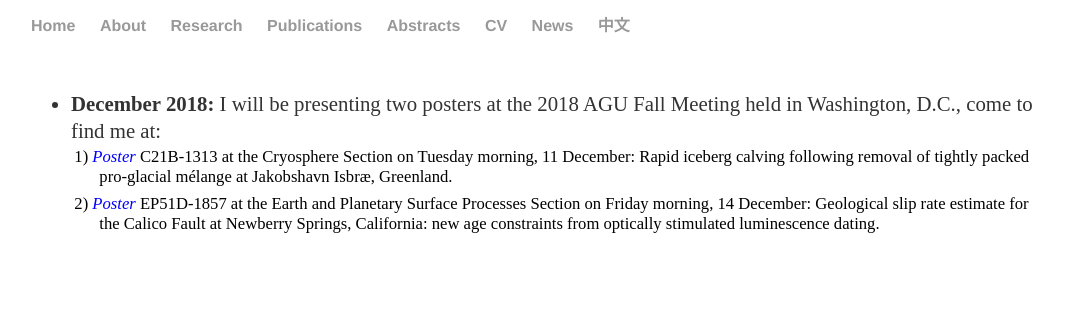
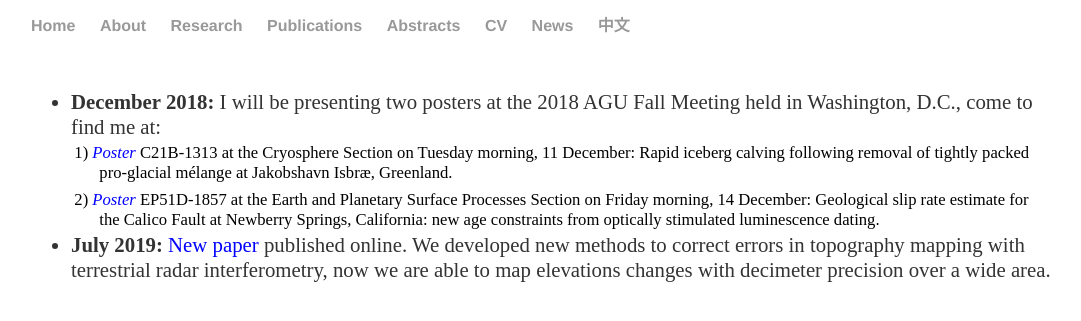
Before and after one commit to suruixie/suruixie.github.io, a Jekyll site: the page built from news/index.html, in a window 1280 px wide. Shown: the top 321 px of the page, without its empty margins (97-1178 px from the left). Built offline with Jekyll 4.4.1, drawn with Linux system fonts in a browser that asks for light colours.

Commit message:
Update index.html

```diff
--- a/news/index.html
+++ b/news/index.html
@@ -5,12 +5,14 @@ title: Surui's updates
 <div class="news">
 	<br style="line-height:1.5em">
 	<ul class="news_list">
-	<li style="line-height:130%; font-size:1.0em;"><strong>December 2018:</strong> I will be presenting two posters at the 2018 AGU Fall Meeting held in Washington, D.C., come to find me at:
+	<li style="line-height:120%; font-size:1.0em;"><strong>December 2018:</strong> I will be presenting two posters at the 2018 AGU Fall Meeting held in Washington, D.C., come to find me at:
 		<p  class="publist" style="font-size:0.8em;">
 			1) <em><a href="../files/2018/Xie_AGU18.pdf" style="color:#0000FF;">Poster</a></em> C21B-1313 at the Cryosphere Section on Tuesday morning, 11 December: Rapid iceberg calving following removal of tightly packed pro-glacial mélange at Jakobshavn Isbræ, Greenland.
 		<p  class="publist" style="font-size:0.8em;">
 			2) <em><a href="../files/2018/Figueiredo_AGU18.pdf" style="color:#0000FF;">Poster</a></em> EP51D-1857 at the Earth and Planetary Surface Processes Section on Friday morning, 14 December: Geological slip rate estimate for the Calico Fault at Newberry Springs, California: new age constraints from optically stimulated luminescence dating.
 			<br style="line-height:1.3em">
 		</p>
+	<li style="line-height:120%; font-size:1.0em;"><strong>July 2019:</strong> <a href="https://doi.org/10.1038/s41467-019-10908-4" style="color:#0000FF;">New paper</a> published online. We developed new methods to correct errors in topography mapping with terrestrial radar interferometry, now we are able to map elevations changes with decimeter precision over a wide area.
+		</p>
 	</ul>
 </div>
```
